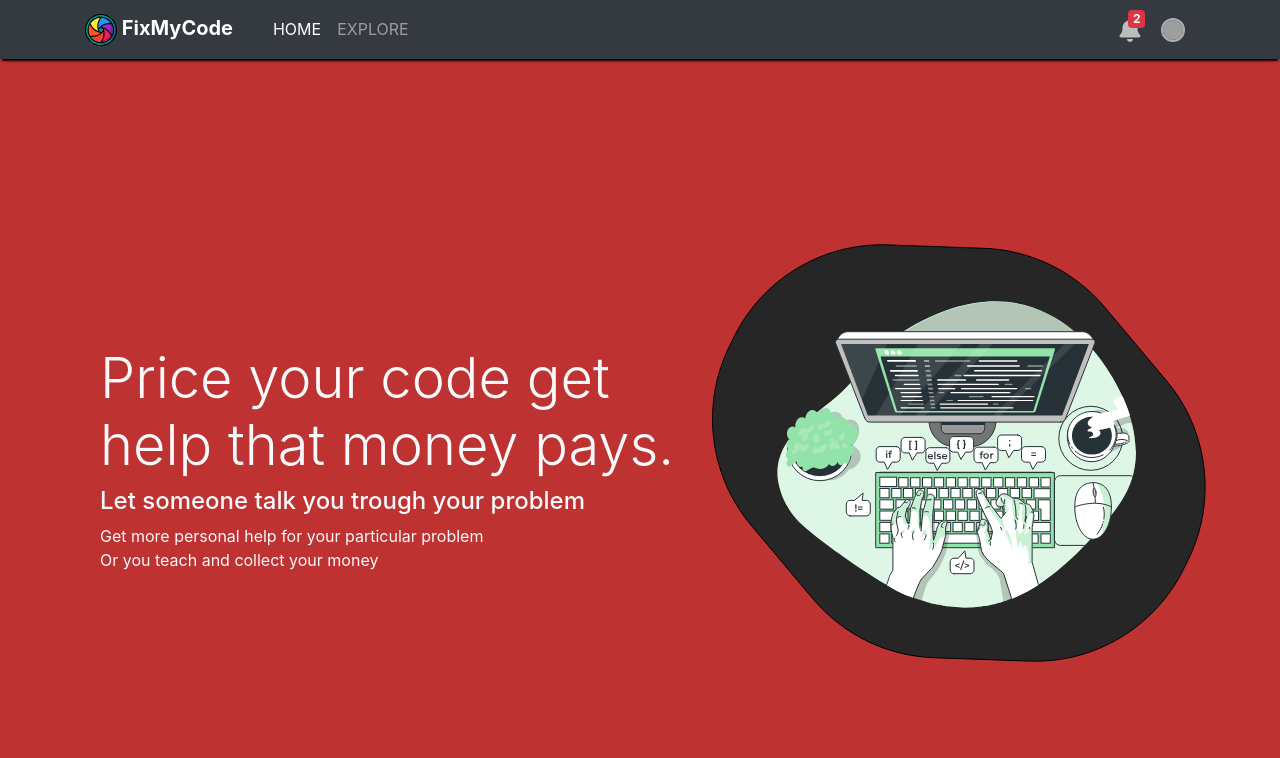
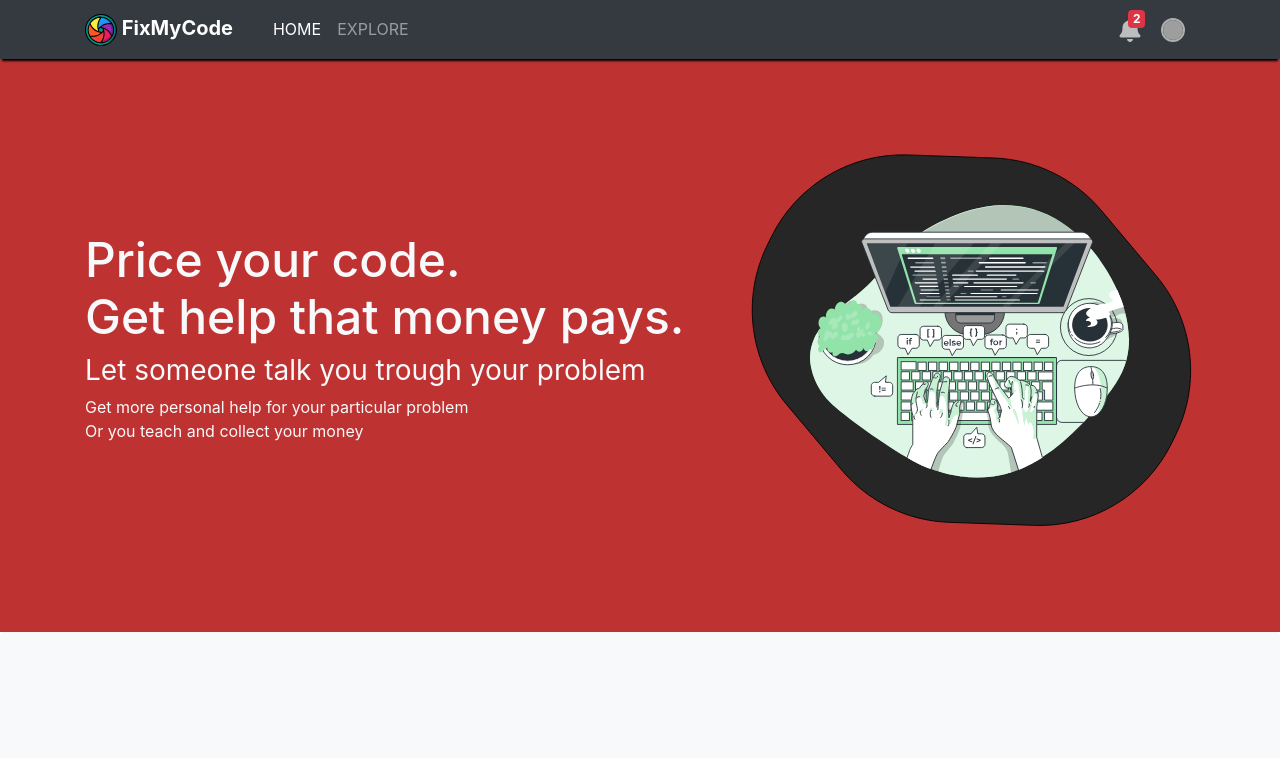
Before and after one commit to automateeverythingM/fixmycodesite, a React (Create React App) app: page / in a window 1280 px wide. Shown: the top 758 px of the page. Built offline with nearby package versions, Linux system fonts and the light colour scheme; grey boxes are pictures that could not be loaded.

Commit message:
landing banenr resonsive finish

```diff
--- a/src/App.js
+++ b/src/App.js
@@ -16,6 +16,18 @@ function App() {
               text-decoration: underline;
             }
           }
+
+          html {
+            @media (max-width: 767.98px) {
+              font-size: 12px;
+            }
+            @media (max-width: 575.98px) {
+              font-size: 10px;
+            }
+            h1 {
+              font-size: 3rem;
+            }
+          }
         `}
       />
       <Router>
--- a/src/pages/HomePage/ArrowPointing/index.js
+++ b/src/pages/HomePage/ArrowPointing/index.js
@@ -55,10 +55,8 @@ function ArrowPointing() {
       <Container
         css={css`
           display: grid;
-          height: 100vh;
           padding: 2rem 1rem;
           align-content: stretch;
-          width: 80%;
           margin: 0 auto;
           grid-template-columns: 5% 5% 1fr 1fr 5% 5%;
           grid-template-rows: 10% 80% 10%;
--- a/src/pages/HomePage/LandingBanner/index.js
+++ b/src/pages/HomePage/LandingBanner/index.js
@@ -1,54 +1,50 @@
 /** @jsxRuntime classic */
 /** @jsx jsx */
 import { css, jsx } from "@emotion/react";
-import styled from "@emotion/styled";
-import { Col, Container, Jumbotron } from "react-bootstrap";
+import { Col, Container, Jumbotron, Row } from "react-bootstrap";
+import FixedSizeImage from "../../../components/UI/Avatar/FixedSizeImage";
 import codeIllustration from "../../../img/codeilustwithborder.svg";
-
-const CustomContainer = styled(Container)`
-  border-radius: 0;
-  background-image: url(${codeIllustration});
-  background-repeat: no-repeat;
-  background-position: right center;
-  background-size: 500px 500px;
-  height: 30rem;
-
-  p {
-    margin-bottom: 0;
-    font-size: 1rem;
-  }
-`;
 
 function LandingBanner() {
   return (
     <Jumbotron
       css={css`
         background: #be3232;
-        height: 100vh;
       `}
-      className="rounded-0 text-light mb-0 d-flex align-items-center"
+      className="rounded-0 text-light mb-0"
     >
-      <CustomContainer className="d-flex align-items-center">
-        <Col md={7}>
-          <h1
+      <Container>
+        <Row className="align-items-center">
+          <Col
+            md={7}
             css={css`
-              line-height: 1.2em;
+              @media (max-width: 765px) {
+                order: 1;
+              }
             `}
-            className="display-4"
           >
-            Price your code get help that money pays.
-          </h1>
-          <h4 className="display-6">
-            Let someone talk you trough your problem
-          </h4>
-          <p>Get more personal help for your particular problem</p>
-          <p>Or you teach and collect your money</p>
-        </Col>
-      </CustomContainer>
-
-      {/* <div>
-      <CodeHighLighter language="javascript" code={codes} showLineNumbers />
-    </div> */}
+            <h1>
+              Price your code.
+              <br /> Get help that money pays.
+            </h1>
+            <h3 className="font-weight-normal">
+              Let someone talk you trough your problem
+            </h3>
+            <ul
+              css={css`
+                list-style: none;
+                padding-inline-start: 0px;
+              `}
+            >
+              <li>Get more personal help for your particular problem</li>
+              <li>Or you teach and collect your money</li>
+            </ul>
+          </Col>
+          <Col md={5}>
+            <FixedSizeImage src={codeIllustration} />
+          </Col>
+        </Row>
+      </Container>
     </Jumbotron>
   );
 }
--- a/src/pages/HomePage/MakeYourProfile/index.js
+++ b/src/pages/HomePage/MakeYourProfile/index.js
@@ -16,7 +16,7 @@ function ProfileBanner() {
       <Container
         className="bg-primary p-5"
         css={css`
-          border-radius: 2rem;
+          border-radius: 2em;
         `}
       >
         <ProfileCard />
--- a/src/pages/HomePage/index.js
+++ b/src/pages/HomePage/index.js
@@ -7,7 +7,7 @@ const HomePage = () => {
     <div>
       <LandingBanner />
       <ArrowPointing />
-      <MakeYourProfile />
+      {/* <MakeYourProfile /> */}
     </div>
   );
 };
```
Also changed, not shown: 1 other file (tests, documents, lock files or other folders).
